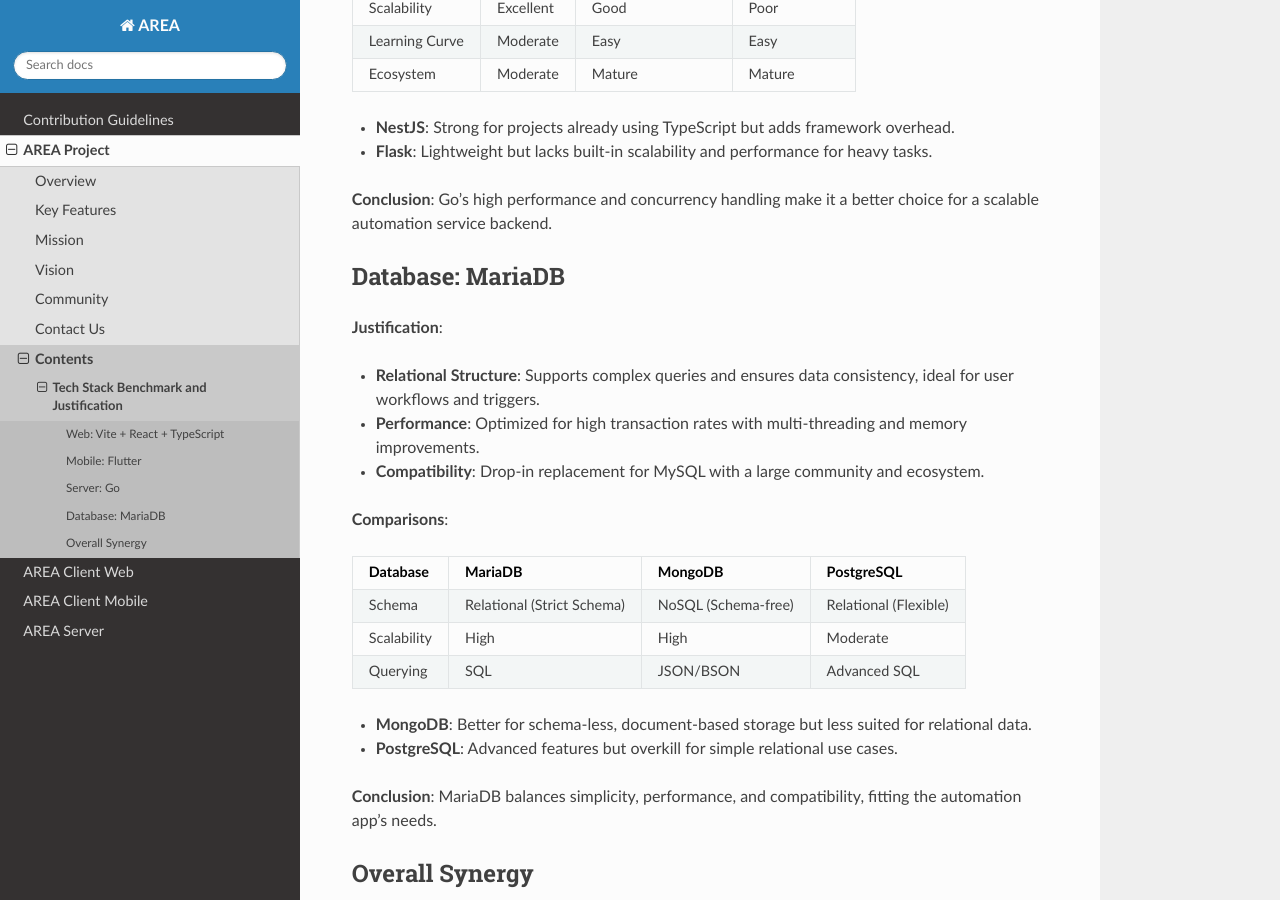
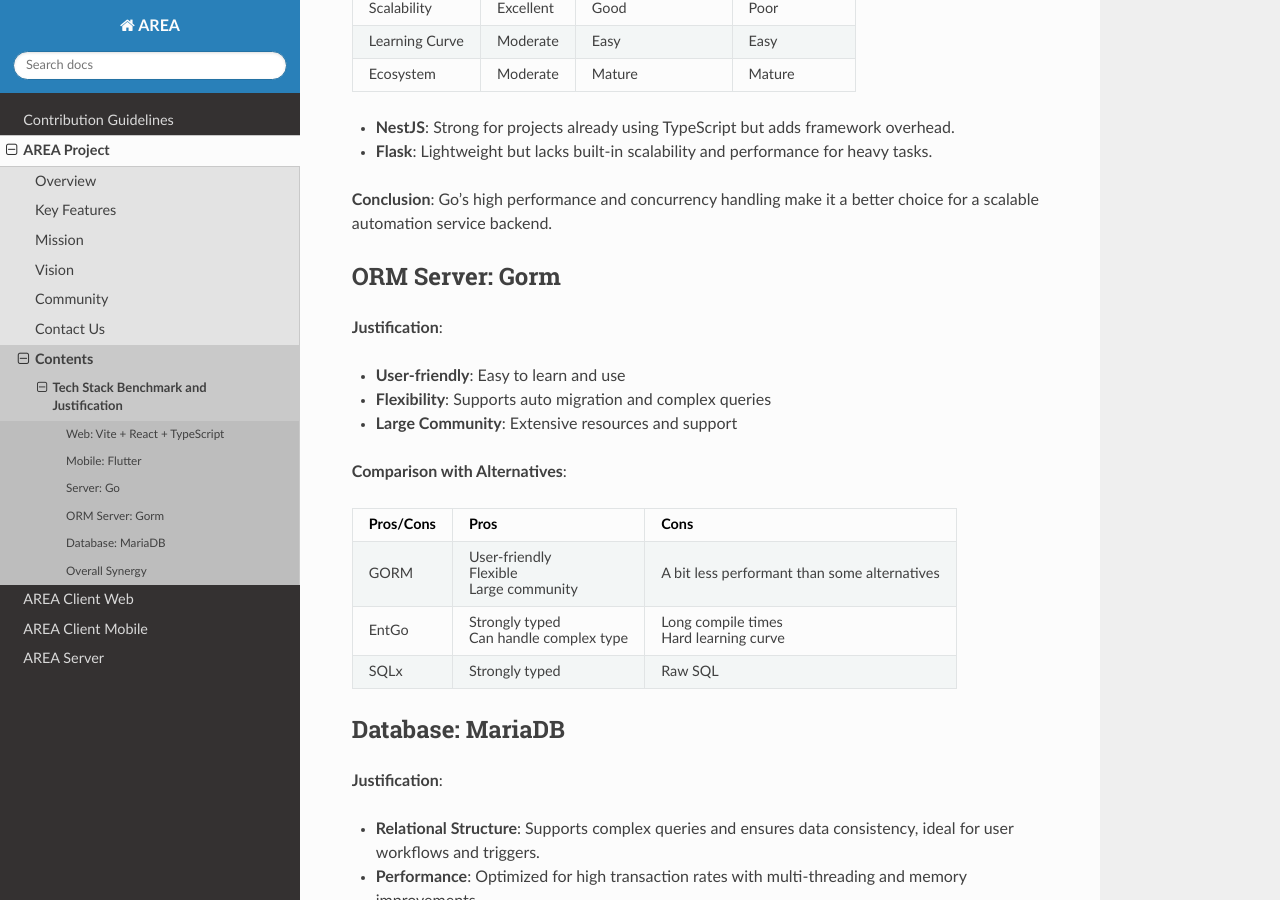
Before and after one commit to ASM-Studios/AREA, a Sphinx documentation site: the page built from docs/source/Project/benchmark.rst, in a window 1280 px wide and 900 px high, scrolled down 2124 px. Built offline with Sphinx 7.4.7 and the Read the Docs theme 3.1.0, drawn with Linux system fonts in a browser that asks for light colours; pages that are not in the unit, such as notebooks, are missing from menus.

Commit message:
doc(orm): add doc on orm
Signed-off-by: Mathieu <mathieu.borel@epitech.eu>

```diff
--- a/docs/source/Project/benchmark.rst
+++ b/docs/source/Project/benchmark.rst
@@ -154,6 +154,46 @@
 **Conclusion**:
 Go’s high performance and concurrency handling make it a better choice for a scalable automation service backend.
 
+ORM Server: Gorm
+-----------------
+**Justification**:
+
+.. list-table::
+
+- **User-friendly**: Easy to learn and use
+- **Flexibility**: Supports auto migration and complex queries
+- **Large Community**: Extensive resources and support
+
+**Comparison with Alternatives**:
+
+.. list-table::
+    :header-rows: 1
+
+    * - **Pros/Cons**
+      - **Pros**
+      - **Cons**
+    * - GORM
+      - User-friendly
+
+        Flexible
+
+        Large community
+
+      - A bit less performant than some alternatives
+
+    * - EntGo
+      - Strongly typed
+
+        Can handle complex type
+
+      - Long compile times
+
+        Hard learning curve
+
+    * - SQLx
+      - Strongly typed
+      - Raw SQL
+
 Database: MariaDB
 -----------------
 **Justification**:
```
